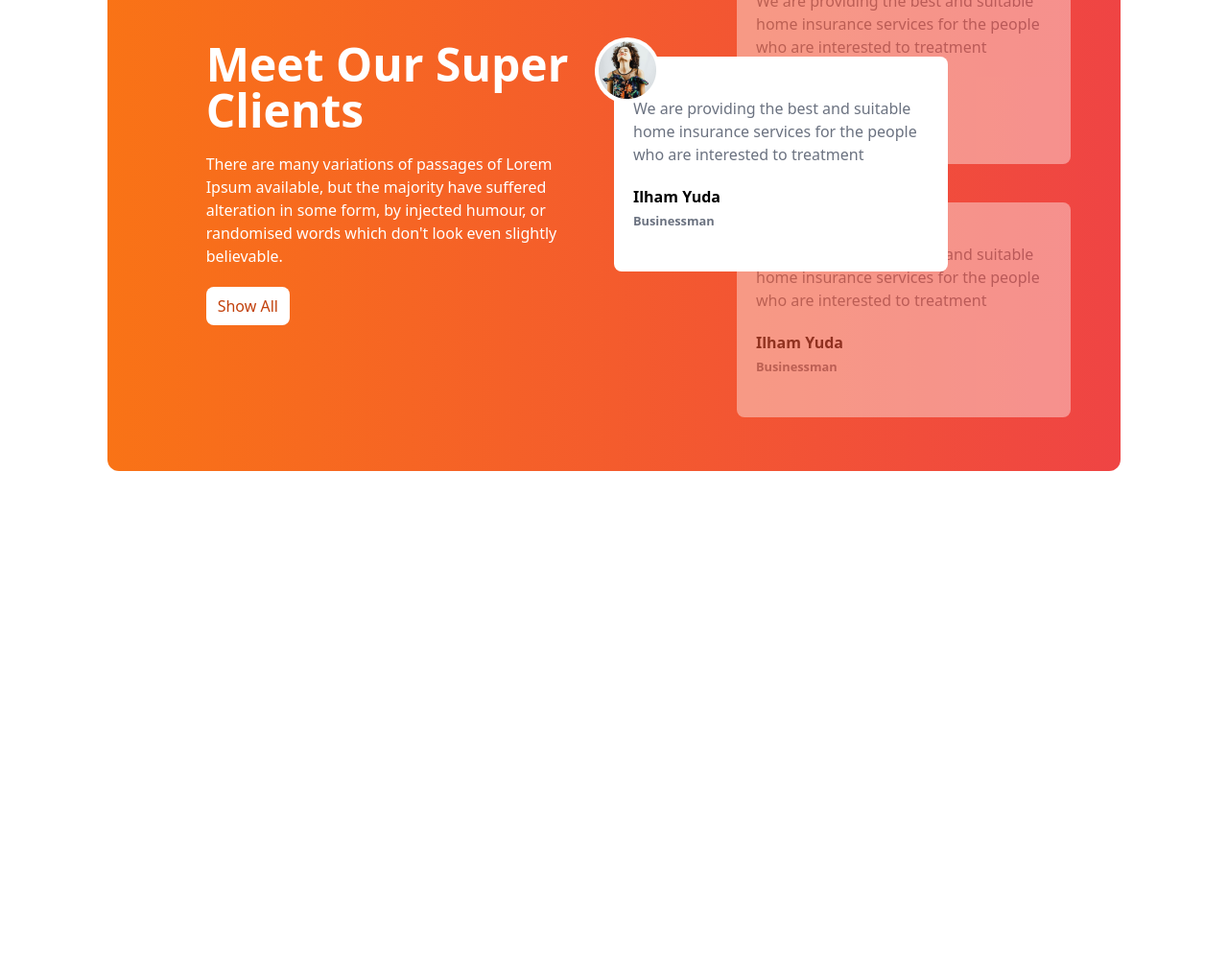
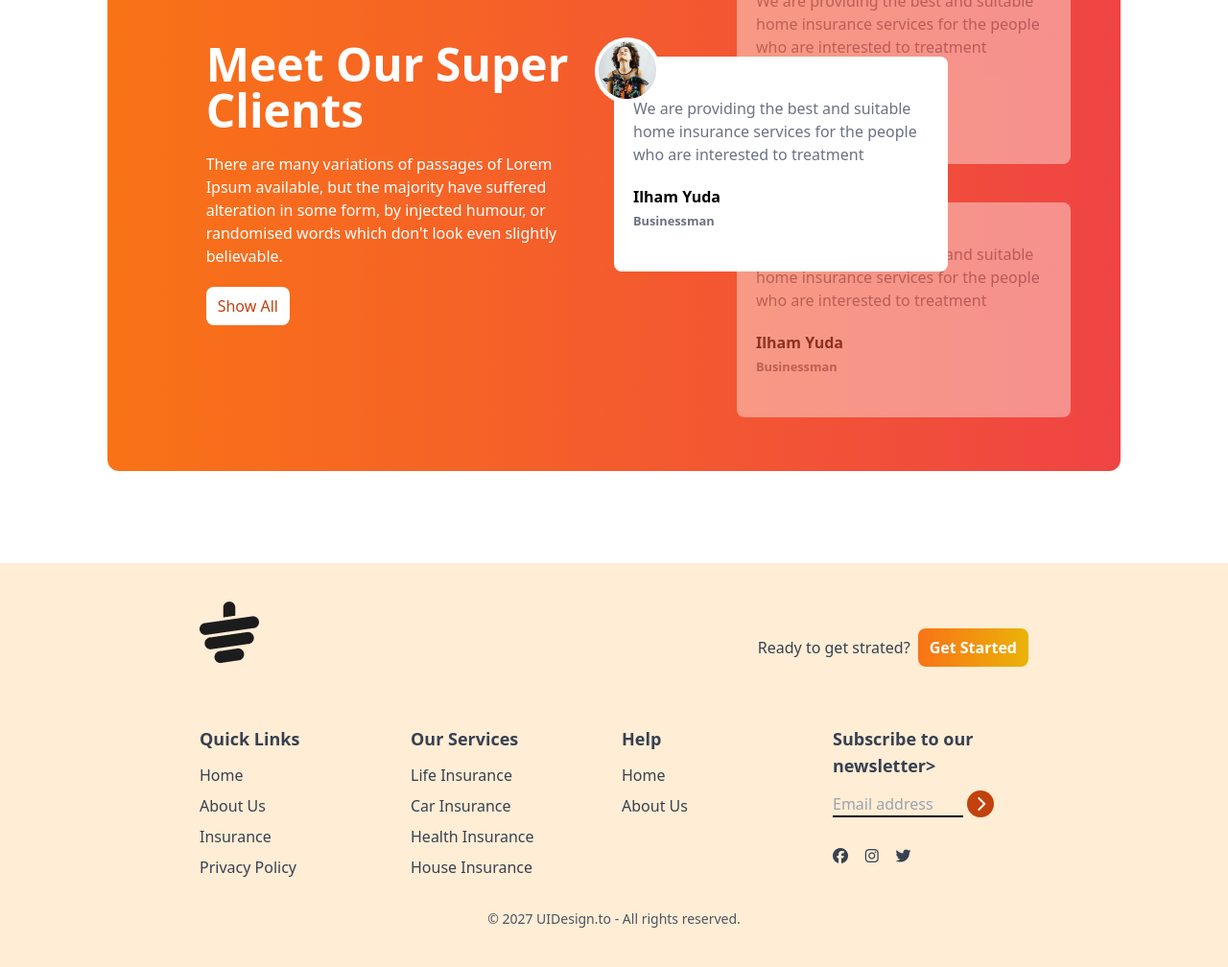
Before and after one commit to alauddinkochi/tea-house-with-tailwind, a plain HTML site: page index.html in a window 1280 px wide. Shown: the part 1953-2961 px from the top of the page at 96% size. Before the commit the page ends 2540 px from the top, so only its background shows below. Drawn offline with nearby package versions, Linux system fonts and the light colour scheme.

Commit message:
added footer

```diff
--- a/index.html
+++ b/index.html
@@ -152,12 +152,15 @@
     <!-- review section -->
 
     <section class="mb-24">
-      <div class="bg-gradient-to-r from-orange-500 to-red-500 rounded-xl grid grid-cols-1 lg:grid-cols-2 text-white px-7 md:px-16 ">
+      <div
+        class="bg-gradient-to-r from-orange-500 to-red-500 rounded-xl grid grid-cols-1 lg:grid-cols-2 text-white px-7 md:px-16 ">
         <!-- text section -->
         <div class="flex justify-center items-center overflow-hidden">
           <div class="w-5/6">
             <h1 class="text-5xl font-bold mb-5 mt-10">Meet Our Super Clients</h1>
-            <p class="mb-5">There are many variations of passages of Lorem Ipsum available, but the majority have suffered alteration in some form, by injected humour, or randomised words which don't look even slightly believable. </p>
+            <p class="mb-5">There are many variations of passages of Lorem Ipsum available, but the majority have
+              suffered alteration in some form, by injected humour, or randomised words which don't look even slightly
+              believable. </p>
             <button class="bg-white text-orange-700 px-3 py-2 rounded-lg">Show All</button>
           </div>
         </div>
@@ -173,7 +176,8 @@
                 <img class="p-1" src="images/client.png" alt="">
               </div>
               <div>
-                <p class="text-gray-500 mb-5">We are providing the best and suitable home insurance services for the people who are interested to treatment</p>
+                <p class="text-gray-500 mb-5">We are providing the best and suitable home insurance services for the
+                  people who are interested to treatment</p>
                 <h1 class="font-bold">Ilham Yuda</h1>
                 <small class="font-bold text-gray-500">Businessman</small>
               </div>
@@ -182,12 +186,14 @@
           </div>
 
           <!-- top card  -->
-           <div class="relative h-56 w-full md:w-3/4 left-8 md:left-32 bg-white text-black rounded-lg flex items-center px-5 opacity-40">
+          <div
+            class="relative h-56 w-full md:w-3/4 left-8 md:left-32 bg-white text-black rounded-lg flex items-center px-5 opacity-40">
             <div class="absolute -top-5 -left-5 bg-white rounded-full">
               <img class="p-1" src="images/client.png" alt="">
             </div>
             <div>
-              <p class="text-gray-500 mb-5">We are providing the best and suitable home insurance services for the people who are interested to treatment</p>
+              <p class="text-gray-500 mb-5">We are providing the best and suitable home insurance services for the
+                people who are interested to treatment</p>
               <h1 class="font-bold">Ilham Yuda</h1>
               <small class="font-bold text-gray-500">Businessman</small>
             </div>
@@ -195,12 +201,14 @@
 
           <!-- bottom card  -->
 
-           <div class="relative top-10 h-56 w-full md:w-3/4 left-8 md:left-32 bg-white text-black rounded-lg flex items-center px-5 opacity-40">
+          <div
+            class="relative top-10 h-56 w-full md:w-3/4 left-8 md:left-32 bg-white text-black rounded-lg flex items-center px-5 opacity-40">
             <div class="absolute -top-5 -left-5 bg-white rounded-full">
               <img class="p-1" src="images/client.png" alt="">
             </div>
             <div>
-              <p class="text-gray-500 mb-5">We are providing the best and suitable home insurance services for the people who are interested to treatment</p>
+              <p class="text-gray-500 mb-5">We are providing the best and suitable home insurance services for the
+                people who are interested to treatment</p>
               <h1 class="font-bold">Ilham Yuda</h1>
               <small class="font-bold text-gray-500">Businessman</small>
             </div>
@@ -212,7 +220,94 @@
 
     </section>
 
+
   </main>
+
+
+  <!-- footer section  -->
+
+  <footer class="bg-orange-100 text-gray-700 py-10 px-4 md:px-16">
+    <div class="w-9/12 mx-auto ">
+      <!-- logo -->
+      <div class="mb-8 flex justify-between ">
+        <img class="mb-8" src="images/cup.png" alt="">
+        <div class="flex items-center gap-2">
+          <h4>Ready to get strated?</h4>
+          <button class="bg-gradient-to-r from-orange-500 to-yellow-500 px-3 py-2 rounded-lg text-white font-bold">Get Started</button>
+        </div>
+      </div>
+      <div class="grid grid-cols-1 md:grid-cols-2 lg:grid-cols-4 gap-4">
+        <!-- first column -->
+         <div>
+          <h3 class="font-semibold text-lg mb-3">Quick Links</h3>
+          <ul class="space-y-2">
+            <li>
+              <a class="hover:text-orange-600" href="#">Home</a>
+            </li>
+            <li>
+              <a class="hover:text-orange-600" href="#">About Us</a>
+            </li>
+            <li>
+              <a class="hover:text-orange-600" href="#">Insurance</a>
+            </li>
+            <li>
+              <a class="hover:text-orange-600" href="#">Privacy Policy</a>
+            </li>
+          </ul>
+         </div>
+        <!-- 2nd column -->
+         <div>
+          <h3 class="font-semibold text-lg mb-3">Our Services</h3>
+          <ul class="space-y-2">
+            <li>
+              <a class="hover:text-orange-600" href="#">Life Insurance</a>
+            </li>
+            <li>
+              <a class="hover:text-orange-600" href="#">Car Insurance</a>
+            </li>
+            <li>
+              <a class="hover:text-orange-600" href="#">Health Insurance</a>
+            </li>
+            <li>
+              <a class="hover:text-orange-600" href="#">House Insurance</a>
+            </li>
+          </ul>
+         </div>
+        <!-- 3rd column -->
+         <div>
+          <h3 class="font-semibold text-lg mb-3">Help</h3>
+          <ul class="space-y-2">
+            <li>
+              <a class="hover:text-orange-600" href="#">Home</a>
+            </li>
+            <li>
+              <a class="hover:text-orange-600" href="#">About Us</a>
+            </li>
+
+          </ul>
+         </div>
+
+         <!-- 4th column  -->
+          <div>
+            <h3 class="font-semibold text-lg mb-3">Subscribe to our newsletter></h3>
+            <div class="flex flex-col space-y-2">
+              <div>
+                <input class="bg-transparent border-b-2 border-black w-4/6" placeholder="Email address" type="text" type="text"/>
+                <i class="fa-solid fa-chevron-right w-7 h-7 bg-orange-700 inline-flex rounded-full text-white justify-center items-center"></i>
+                <div class="flex justify-between w-2/5 mb-2 mt-8">
+                  <i class="fa-brands fa-facebook"></i>
+                  <i class="fa-brands fa-instagram"></i>
+                  <i class="fa-brands fa-twitter"></i>
+                </div>
+              </div>
+            </div>
+          </div>
+      </div>
+      <div class="text-center pt-4 mt-4">
+        <p class="text-sm text-gray-600">© 2027 UIDesign.to - All rights reserved.</p>
+      </div>
+    </div>
+  </footer>
 </body>
 
 </html>
```
Lines whose indentation alone changed are shown as unchanged.
